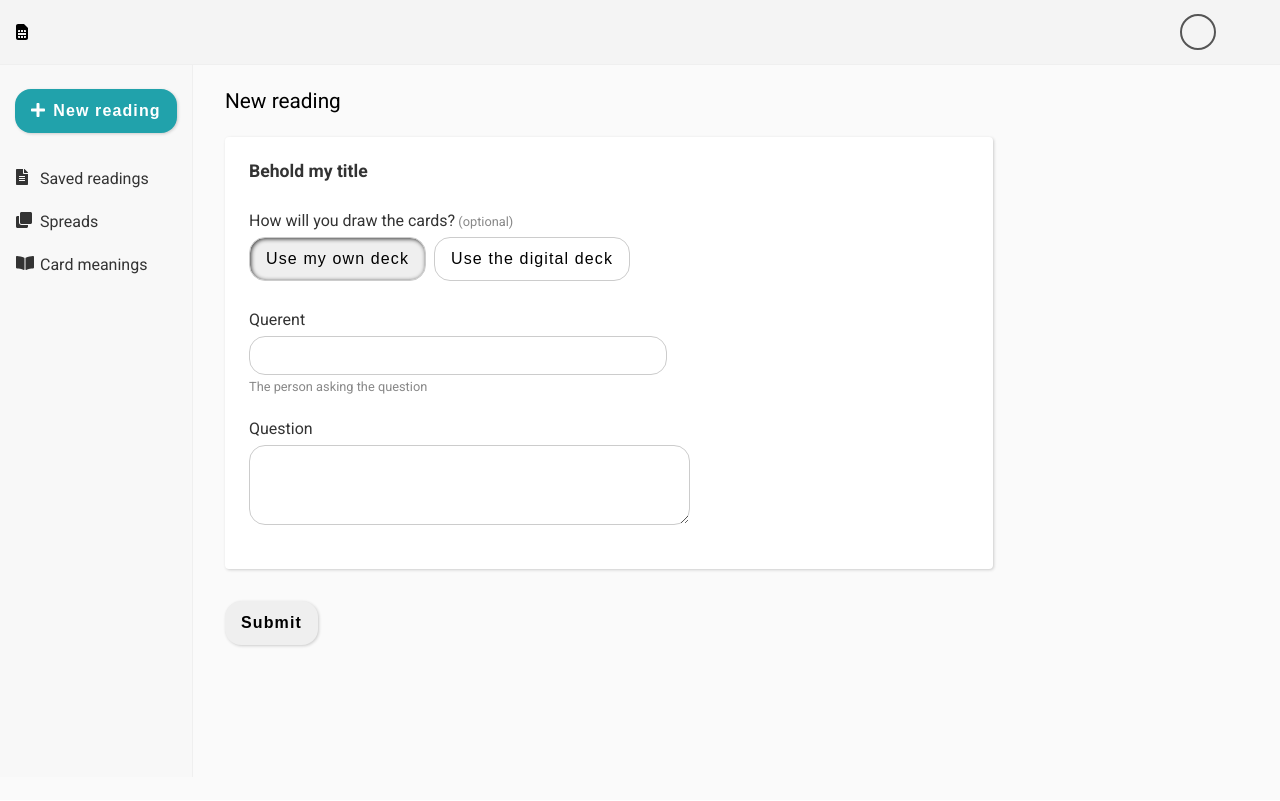
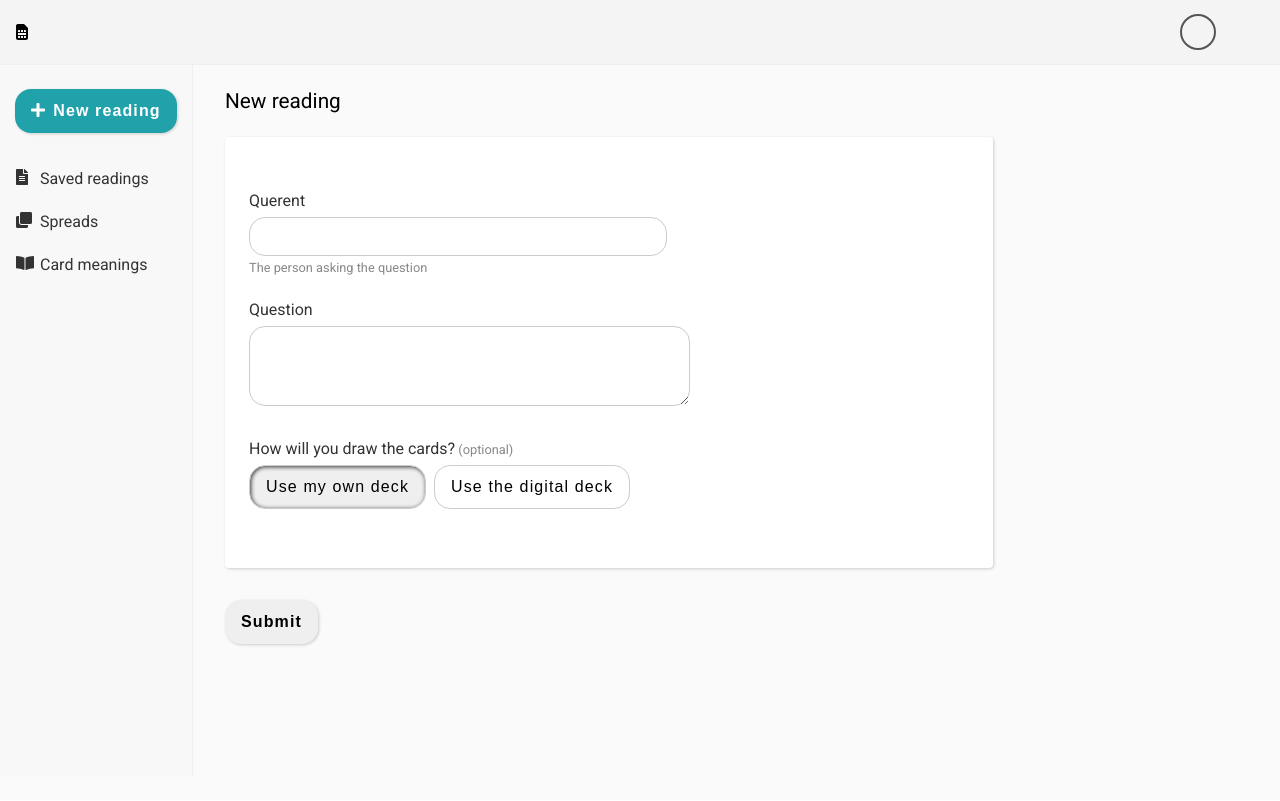
Before and after one commit to armstrongsolona/tarottrack, a React (Create React App) app: page /readings/new in a window 1280 px wide. Built offline with nearby package versions, Linux system fonts and the light colour scheme.

Commit message:
Fix custom props types

```diff
--- a/src/components/pages/Readings/NewReading.tsx
+++ b/src/components/pages/Readings/NewReading.tsx
@@ -12,7 +12,29 @@ const NewReadings = () => {
   return (
     <Frame title='New reading'>
       <Form onSubmit={() => console.log('Submitted!')}>
-        <Card title='Behold my title'>
+        <Card>
+          <Input
+            type='text'
+            name='Querent'
+            label='Querent'
+            helpText='The person asking the question'
+            maxLength={50}
+            size={40} // TODO: make this dynamic
+            required
+            error={false}
+          />
+          <br />
+          <TextArea
+            name='Question'
+            label='Question'
+            errorText='Question cannot be empty'
+            rows={3}
+            cols={40}
+            maxLength={120}
+            required
+            error={false}
+          />
+          <br />
           <CheckboxGroup label='How will you draw the cards?'>
             <Flex>
               <CheckboxButton
@@ -29,25 +51,6 @@ const NewReadings = () => {
               />
             </Flex>
           </CheckboxGroup>
-          <Input
-            type='text'
-            name='Querent'
-            label='Querent'
-            helpText='The person asking the question'
-            maxLength={50}
-            size={40} // TODO: make this dynamic
-            required
-          />
-          <br />
-          <TextArea
-            name='Question'
-            label='Question'
-            errorText='Question cannot be empty'
-            rows={3}
-            cols={40}
-            maxLength={120}
-            required
-          />
         </Card>
       </Form>
     </Frame>
--- a/src/components/shared/Input/Input.tsx
+++ b/src/components/shared/Input/Input.tsx
@@ -10,7 +10,7 @@ interface InputProps {
   label: string;
   labelHidden?: boolean;
   disabled?: boolean;
-  error?: boolean;
+  error: boolean;
   errorText?: string;
   helpText?: string;
   maxLength?: number;
@@ -21,6 +21,10 @@ interface InputProps {
   onChange?(value: string, id: string): void;
   onFocus?(): void;
   onBlur?(): void;
+}
+
+interface InputStylesProps {
+  readonly error: boolean;
 }
 
 export type InputType = 'text' | 'email' | 'number' | 'password' | 'tel';
@@ -60,7 +64,6 @@ class Input extends React.Component<InputProps, never> {
     const errorTextMarkup = error ? (
       <InputErrorTextStyles>{errorText}</InputErrorTextStyles>
     ) : null;
-    const borderColor = error ? COLORS.RED : COLORS.GREY_SHADOW;
 
     return (
       <>
@@ -72,7 +75,7 @@ class Input extends React.Component<InputProps, never> {
           id={id}
           name={name}
           disabled={disabled}
-          color={borderColor}
+          error={error}
           placeholder={placeholder}
           maxLength={maxLength}
           minLength={minLength}
@@ -107,9 +110,10 @@ const LabelOptional = styled.span`
   font-size: 0.8rem;
 `;
 
-const InputStyles = styled.input`
+const InputStyles = styled.input<InputStylesProps>`
   background: ${COLORS.WHITE};
-  border: 1px solid ${({ color }) => color && color};
+  border: 1px solid
+    ${(props) => (props.error ? COLORS.RED : COLORS.GREY_SHADOW)};
   border-radius: ${borderRadiusRound};
   font-size: 1rem;
   line-height: 1.3rem;
--- a/src/components/shared/TextArea/TextArea.tsx
+++ b/src/components/shared/TextArea/TextArea.tsx
@@ -9,7 +9,7 @@ interface TextAreaProps {
   label: string;
   labelHidden?: boolean;
   disabled?: boolean;
-  error?: boolean;
+  error: boolean;
   errorText?: string;
   helpText?: string;
   maxLength?: number;
@@ -21,6 +21,10 @@ interface TextAreaProps {
   onChange?(value: string, id: string): void;
   onFocus?(): void;
   onBlur?(): void;
+}
+
+interface TextAreaStylesProps {
+  readonly error: boolean;
 }
 
 class TextArea extends React.Component<TextAreaProps, never> {
@@ -60,7 +64,6 @@ class TextArea extends React.Component<TextAreaProps, never> {
     const errorTextMarkup = error ? (
       <TextAreaErrorTextStyles>{errorText}</TextAreaErrorTextStyles>
     ) : null;
-    const borderColor = error ? COLORS.RED : COLORS.GREY_SHADOW;
 
     return (
       <>
@@ -71,7 +74,7 @@ class TextArea extends React.Component<TextAreaProps, never> {
           id={id}
           name={name}
           disabled={disabled}
-          color={borderColor}
+          error={error}
           placeholder={placeholder}
           maxLength={maxLength}
           minLength={minLength}
@@ -107,9 +110,10 @@ const LabelOptional = styled.span`
   font-size: 0.8rem;
 `;
 
-const TextAreaStyles = styled.textarea`
+const TextAreaStyles = styled.textarea<TextAreaStylesProps>`
   background: ${COLORS.WHITE};
-  border: 1px solid ${({ color }) => color && color};
+  border: 1px solid
+    ${(props) => (props.error ? COLORS.RED : COLORS.GREY_SHADOW)};
   border-radius: ${borderRadiusRound};
   font-size: 1rem;
   line-height: 1.3rem;
```
Also changed, not shown: src/components/shared/Checkbox/Checkbox.tsx (+9 -4 lines).
